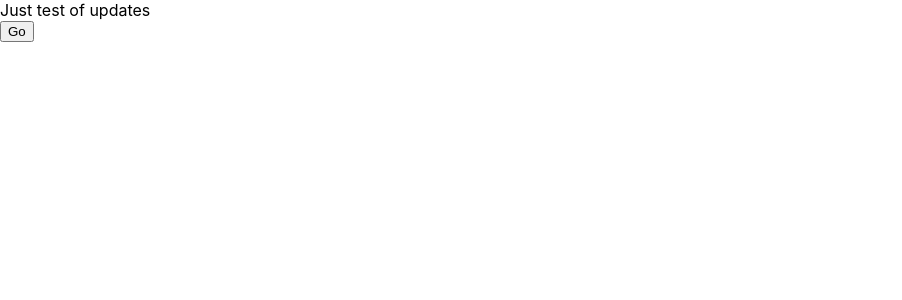
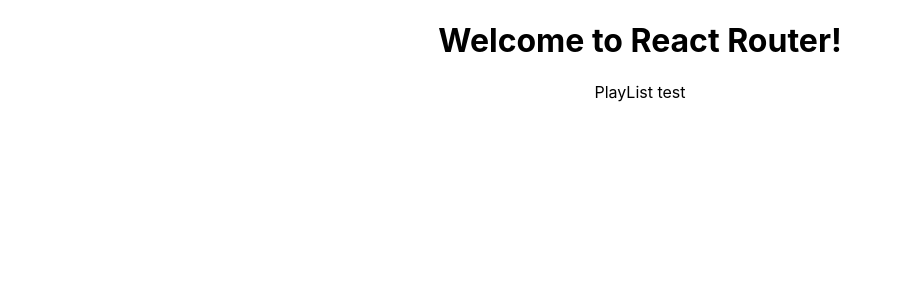
Before and after one commit to lofti198/video_collage_web, a React (Create React App) app: page /playlist/test in a window 1280 px wide. Shown: the top 300 px of the page, without its empty margins (0-902 px from the left). Built offline with nearby package versions, Linux system fonts and the light colour scheme.

Commit message:
add react router dom 6

```diff
--- a/package.json
+++ b/package.json
@@ -8,6 +8,7 @@
     "@testing-library/user-event": "^13.5.0",
     "react": "^18.2.0",
     "react-dom": "^18.2.0",
+    "react-router-dom": "^6.3.0",
     "react-scripts": "5.0.1",
     "react-youtube": "^9.0.3",
     "web-vitals": "^2.1.4"
--- a/src/App.js
+++ b/src/App.js
@@ -2,10 +2,21 @@
 import "./App.css";
 import VideoCollagePlaylist from "./components/VideoCollagePlaylist";
 import YoutubeErrorOnStart from "./components/YoutubeErrorOnStart";
+import Home from "./components/pages/Home";
+import PlayList from "./components/pages/PlayList";
+import NotFound from "./components/pages/NotFound";
+import { Routes, Route, Link } from "react-router-dom";
 function App() {
   return (
     <>
-      <VideoCollagePlaylist />
+      <div className="App">
+        <h1>Welcome to React Router!</h1>
+        <Routes>
+          <Route path="*" element={<NotFound />} />
+          <Route path="/" element={<Home />} />
+          <Route path="playlist/:id" element={<PlayList />} />
+        </Routes>
+      </div>
     </>
   );
 }
--- a/src/components/VideoCollagePlaylist.js
+++ b/src/components/VideoCollagePlaylist.js
@@ -52,6 +52,11 @@
       }
     }, 1000);
 
+    // setTimeout(async () => {
+    //   console.log("hihihihih");
+    //   switchToNextVideoFragment();
+    // }, 1000);
+
     return () => {
       clearInterval(interval);
     };
@@ -83,7 +88,12 @@
   }, [curFragment, videoId, playerIsReady]);
 
   const launchCurVideoFragment = async () => {
-    console.log("seekTo", demoPlaylist[curFragment].start, playerRef.current);
+    console.log(
+      "seekTo",
+      demoPlaylist[curFragment].start,
+      playerRef.current,
+      playerRef?.current?.o
+    );
     playerRef.current.playVideo();
     setTimeout(() => {
       playerRef.current.seekTo(demoPlaylist[curFragment].start); //demoPlaylist[curFragment].start);
@@ -115,7 +125,7 @@
     someRef.current = 1;
     //
     playerRef.current = event.target;
-
+    console.log("just", playerRef.current, playerRef?.current?.o);
     setPlayerIsReady(() => {
       console.log("setting true");
       playerIsReadyRef.current = true;
@@ -136,6 +146,7 @@
       />
       <button
         onClick={() => {
+          console.log("go", playerRef.current);
           switchToNextVideoFragment();
         }}
       >
--- /dev/null
+++ b/src/components/pages/Home.js
@@ -0,0 +1,12 @@
+import React from "react";
+import VideoCollagePlaylist from "../VideoCollagePlaylist";
+
+const Home = () => {
+  return (
+    <>
+      <VideoCollagePlaylist />
+    </>
+  );
+};
+
+export default Home;
--- /dev/null
+++ b/src/components/pages/NotFound.js
@@ -0,0 +1,7 @@
+import React from "react";
+
+const NotFound = () => {
+  return <div>NotFound</div>;
+};
+
+export default NotFound;
--- /dev/null
+++ b/src/components/pages/PlayList.js
@@ -0,0 +1,10 @@
+import React from "react";
+import { useParams } from "react-router-dom";
+
+const PlayList = () => {
+  const { id } = useParams();
+
+  return <div>PlayList {id}</div>;
+};
+
+export default PlayList;
```
Also changed, not shown: src/index.js (+9 -8 lines), 1 other file (tests, documents, lock files or other folders).
